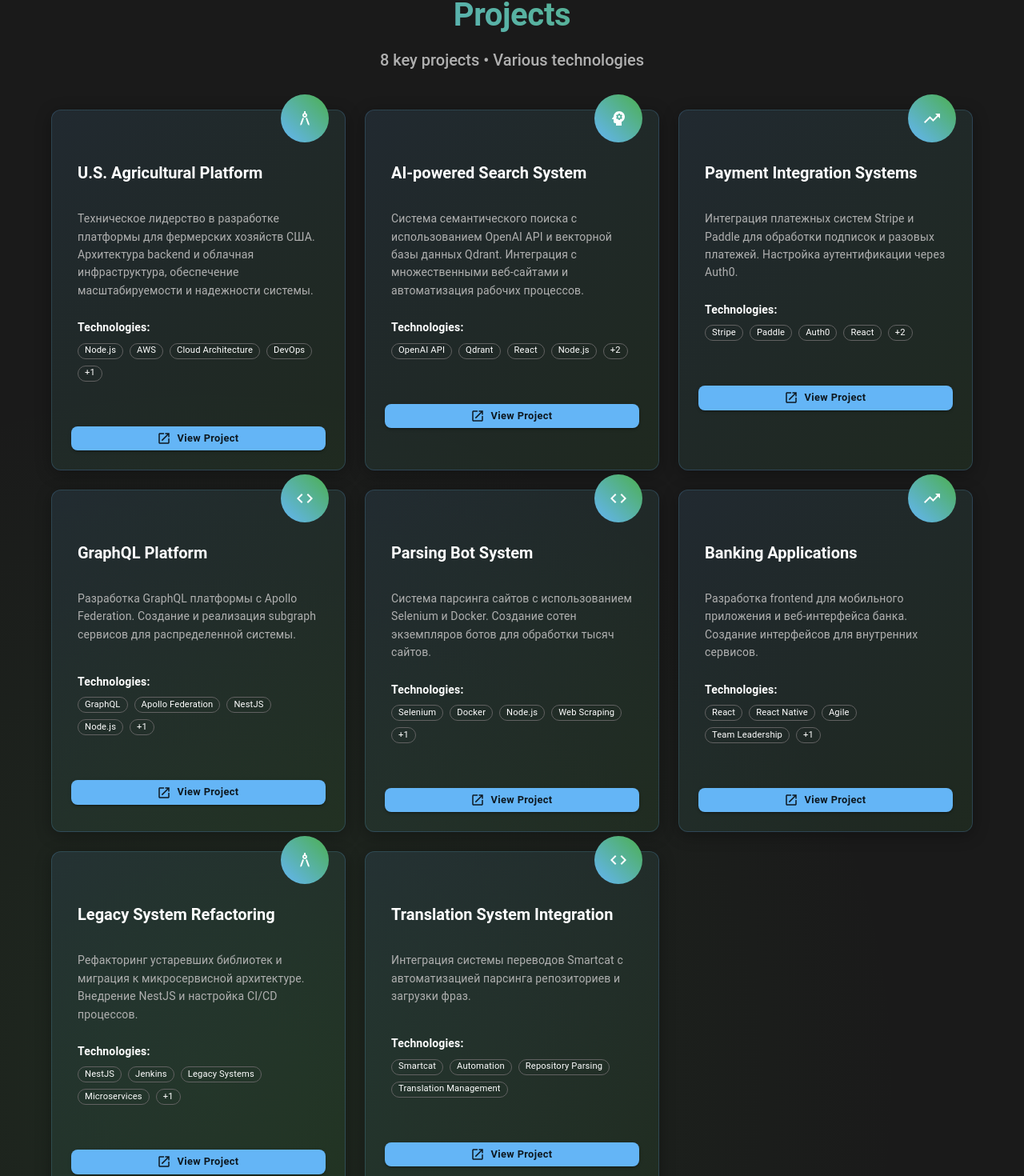
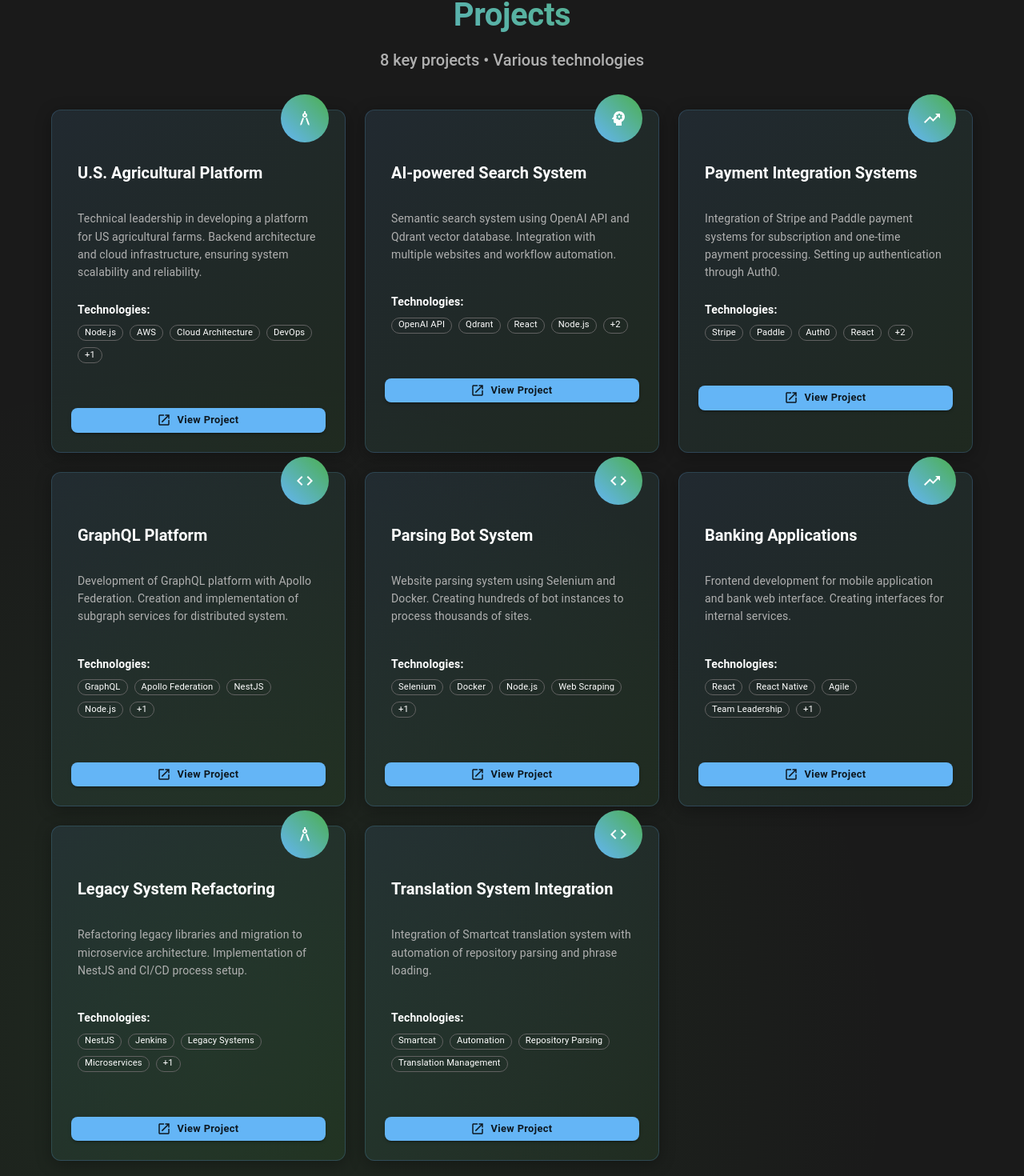
Before and after one commit to jangot/cv-landing, a React (Create React App) app: page / in a window 1280 px wide. Shown: the part 8858-10328 px from the top of the page at 80% size. Built offline with nearby package versions, Linux system fonts and the light colour scheme.

Commit message:
full translation

```diff
--- a/src/components/Sections/Projects.tsx
+++ b/src/components/Sections/Projects.tsx
@@ -190,7 +190,7 @@ const Projects: React.FC = () => {
                         minHeight: 80,
                       }}
                     >
-                      {project.description}
+                      {project.description.startsWith('projects.') ? t(project.description) : project.description}
                     </Typography>
 
                     <Box sx={{ mb: 3 }}>
--- a/src/data/projects.ts
+++ b/src/data/projects.ts
@@ -4,7 +4,7 @@ export const projectsData: Project[] = [
   {
     id: 'agricultural-platform',
     title: 'U.S. Agricultural Platform',
-    description: 'Техническое лидерство в разработке платформы для фермерских хозяйств США. Архитектура backend и облачная инфраструктура, обеспечение масштабируемости и надежности системы.',
+    description: 'projects.agriculturalPlatform',
     technologies: ['Node.js', 'AWS', 'Cloud Architecture', 'DevOps', 'Team Leadership'],
     link: 'https://vallettasoftware.com',
     github: undefined,
@@ -12,7 +12,7 @@ export const projectsData: Project[] = [
   {
     id: 'ai-search-system',
     title: 'AI-powered Search System',
-    description: 'Система семантического поиска с использованием OpenAI API и векторной базы данных Qdrant. Интеграция с множественными веб-сайтами и автоматизация рабочих процессов.',
+    description: 'projects.aiSearchSystem',
     technologies: ['OpenAI API', 'Qdrant', 'React', 'Node.js', 'Semantic Search', 'Zapier'],
     link: 'https://aithor.com',
     github: undefined,
@@ -20,7 +20,7 @@ export const projectsData: Project[] = [
   {
     id: 'payment-integration',
     title: 'Payment Integration Systems',
-    description: 'Интеграция платежных систем Stripe и Paddle для обработки подписок и разовых платежей. Настройка аутентификации через Auth0.',
+    description: 'projects.paymentIntegration',
     technologies: ['Stripe', 'Paddle', 'Auth0', 'React', 'Node.js', 'Payment Processing'],
     link: 'https://smile2impress.com',
     github: undefined,
@@ -28,7 +28,7 @@ export const projectsData: Project[] = [
   {
     id: 'graphql-platform',
     title: 'GraphQL Platform',
-    description: 'Разработка GraphQL платформы с Apollo Federation. Создание и реализация subgraph сервисов для распределенной системы.',
+    description: 'projects.graphqlPlatform',
     technologies: ['GraphQL', 'Apollo Federation', 'NestJS', 'Node.js', 'Distributed Systems'],
     link: 'https://www.infobip.com',
     github: undefined,
@@ -36,7 +36,7 @@ export const projectsData: Project[] = [
   {
     id: 'parsing-bot-system',
     title: 'Parsing Bot System',
-    description: 'Система парсинга сайтов с использованием Selenium и Docker. Создание сотен экземпляров ботов для обработки тысяч сайтов.',
+    description: 'projects.parsingBotSystem',
     technologies: ['Selenium', 'Docker', 'Node.js', 'Web Scraping', 'API Design'],
     link: 'https://semrush.com',
     github: undefined,
@@ -44,7 +44,7 @@ export const projectsData: Project[] = [
   {
     id: 'banking-applications',
     title: 'Banking Applications',
-    description: 'Разработка frontend для мобильного приложения и веб-интерфейса банка. Создание интерфейсов для внутренних сервисов.',
+    description: 'projects.bankingApplications',
     technologies: ['React', 'React Native', 'Agile', 'Team Leadership', 'Banking Systems'],
     link: 'https://www.alfabank.ru',
     github: undefined,
@@ -52,7 +52,7 @@ export const projectsData: Project[] = [
   {
     id: 'legacy-refactoring',
     title: 'Legacy System Refactoring',
-    description: 'Рефакторинг устаревших библиотек и миграция к микросервисной архитектуре. Внедрение NestJS и настройка CI/CD процессов.',
+    description: 'projects.legacyRefactoring',
     technologies: ['NestJS', 'Jenkins', 'Legacy Systems', 'Microservices', 'CI/CD'],
     link: 'https://www.infobip.com',
     github: undefined,
@@ -60,7 +60,7 @@ export const projectsData: Project[] = [
   {
     id: 'translation-system',
     title: 'Translation System Integration',
-    description: 'Интеграция системы переводов Smartcat с автоматизацией парсинга репозиториев и загрузки фраз.',
+    description: 'projects.translationSystem',
     technologies: ['Smartcat', 'Automation', 'Repository Parsing', 'Translation Management'],
     link: 'https://www.infobip.com',
     github: undefined,
--- a/src/locales/en/translation.json
+++ b/src/locales/en/translation.json
@@ -85,7 +85,15 @@
     "variousTechnologies": "Various technologies",
     "technologies": "Technologies:",
     "projectDescription": "Each project demonstrates different aspects of development: from technical leadership to AI/ML integration",
-    "moreProjectsLinkedIn": "More projects on LinkedIn"
+    "moreProjectsLinkedIn": "More projects on LinkedIn",
+    "agriculturalPlatform": "Technical leadership in developing a platform for US agricultural farms. Backend architecture and cloud infrastructure, ensuring system scalability and reliability.",
+    "aiSearchSystem": "Semantic search system using OpenAI API and Qdrant vector database. Integration with multiple websites and workflow automation.",
+    "paymentIntegration": "Integration of Stripe and Paddle payment systems for subscription and one-time payment processing. Setting up authentication through Auth0.",
+    "graphqlPlatform": "Development of GraphQL platform with Apollo Federation. Creation and implementation of subgraph services for distributed system.",
+    "parsingBotSystem": "Website parsing system using Selenium and Docker. Creating hundreds of bot instances to process thousands of sites.",
+    "bankingApplications": "Frontend development for mobile application and bank web interface. Creating interfaces for internal services.",
+    "legacyRefactoring": "Refactoring legacy libraries and migration to microservice architecture. Implementation of NestJS and CI/CD process setup.",
+    "translationSystem": "Integration of Smartcat translation system with automation of repository parsing and phrase loading."
   },
   "contact": {
     "title": "Contact",
--- a/src/locales/he/translation.json
+++ b/src/locales/he/translation.json
@@ -85,7 +85,15 @@
     "variousTechnologies": "טכנולוגיות שונות",
     "technologies": "טכנולוגיות:",
     "projectDescription": "כל פרויקט מדגים היבטים שונים של פיתוח: ממנהיגות טכנית ועד אינטגרציה של AI/ML",
-    "moreProjectsLinkedIn": "עוד פרויקטים ב-LinkedIn"
+    "moreProjectsLinkedIn": "עוד פרויקטים ב-LinkedIn",
+    "agriculturalPlatform": "מנהיגות טכנית בפיתוח פלטפורמה לחוות חקלאיות בארה\"ב. ארכיטקטורת backend ותשתית ענן, הבטחת יכולת הרחבה ואמינות המערכת.",
+    "aiSearchSystem": "מערכת חיפוש סמנטי באמצעות OpenAI API ובסיס נתונים וקטורי Qdrant. אינטגרציה עם אתרים מרובים ואוטומציה של תהליכי עבודה.",
+    "paymentIntegration": "אינטגרציה של מערכות תשלום Stripe ו-Paddle לעיבוד מנויים ותשלומים חד פעמיים. הגדרת אימות דרך Auth0.",
+    "graphqlPlatform": "פיתוח פלטפורמת GraphQL עם Apollo Federation. יצירה ויישום של שירותי subgraph למערכת מבוזרת.",
+    "parsingBotSystem": "מערכת פארסינג אתרים באמצעות Selenium ו-Docker. יצירת מאות מופעי בוטים לעיבוד אלפי אתרים.",
+    "bankingApplications": "פיתוח frontend לאפליקציה ניידת וממשק ווב של בנק. יצירת ממשקים לשירותים פנימיים.",
+    "legacyRefactoring": "רפקטורינג ספריות מיושנות ומיגרציה לארכיטקטורת מיקרו-שירותים. יישום NestJS והגדרת תהליכי CI/CD.",
+    "translationSystem": "אינטגרציה של מערכת התרגום Smartcat עם אוטומציה של פארסינג רפוזיטורי וטעינת ביטויים."
   },
   "contact": {
     "title": "צור קשר",
--- a/src/locales/ru/translation.json
+++ b/src/locales/ru/translation.json
@@ -85,7 +85,15 @@
     "variousTechnologies": "Различные технологии",
     "technologies": "Технологии:",
     "projectDescription": "Каждый проект демонстрирует различные аспекты разработки: от технического лидерства до интеграции AI/ML",
-    "moreProjectsLinkedIn": "Больше проектов на LinkedIn"
+    "moreProjectsLinkedIn": "Больше проектов на LinkedIn",
+    "agriculturalPlatform": "Техническое лидерство в разработке платформы для фермерских хозяйств США. Архитектура backend и облачная инфраструктура, обеспечение масштабируемости и надежности системы.",
+    "aiSearchSystem": "Система семантического поиска с использованием OpenAI API и векторной базы данных Qdrant. Интеграция с множественными веб-сайтами и автоматизация рабочих процессов.",
+    "paymentIntegration": "Интеграция платежных систем Stripe и Paddle для обработки подписок и разовых платежей. Настройка аутентификации через Auth0.",
+    "graphqlPlatform": "Разработка GraphQL платформы с Apollo Federation. Создание и реализация subgraph сервисов для распределенной системы.",
+    "parsingBotSystem": "Система парсинга сайтов с использованием Selenium и Docker. Создание сотен экземпляров ботов для обработки тысяч сайтов.",
+    "bankingApplications": "Разработка frontend для мобильного приложения и веб-интерфейса банка. Создание интерфейсов для внутренних сервисов.",
+    "legacyRefactoring": "Рефакторинг устаревших библиотек и миграция к микросервисной архитектуре. Внедрение NestJS и настройка CI/CD процессов.",
+    "translationSystem": "Интеграция системы переводов Smartcat с автоматизацией парсинга репозиториев и загрузки фраз."
   },
   "contact": {
     "title": "Контакты",
```
